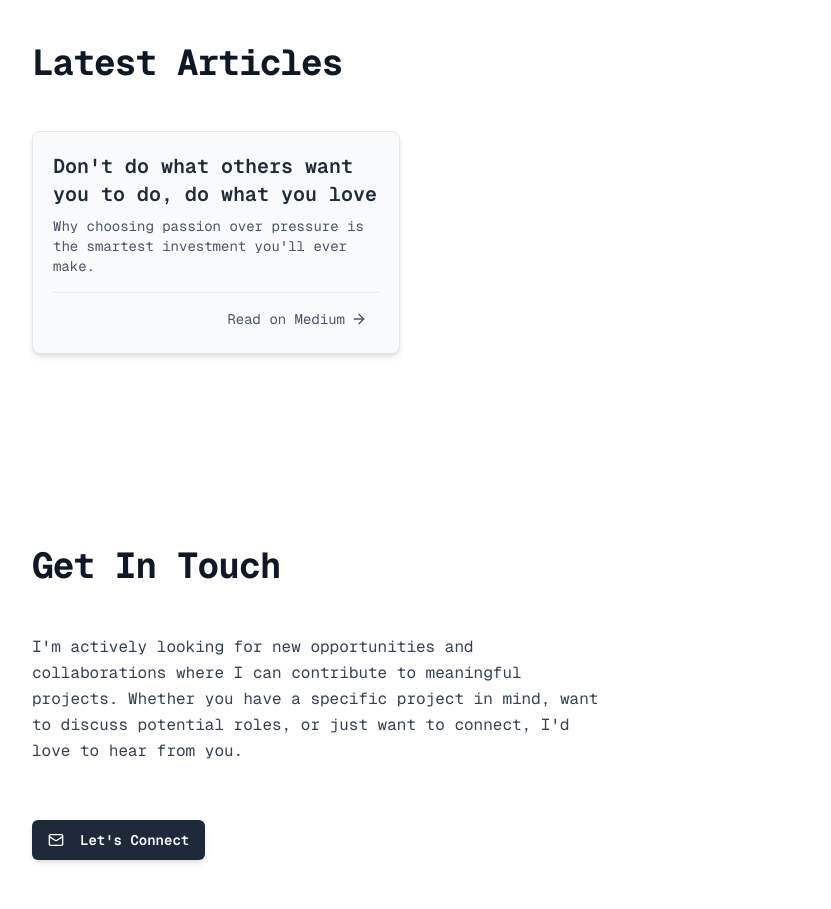
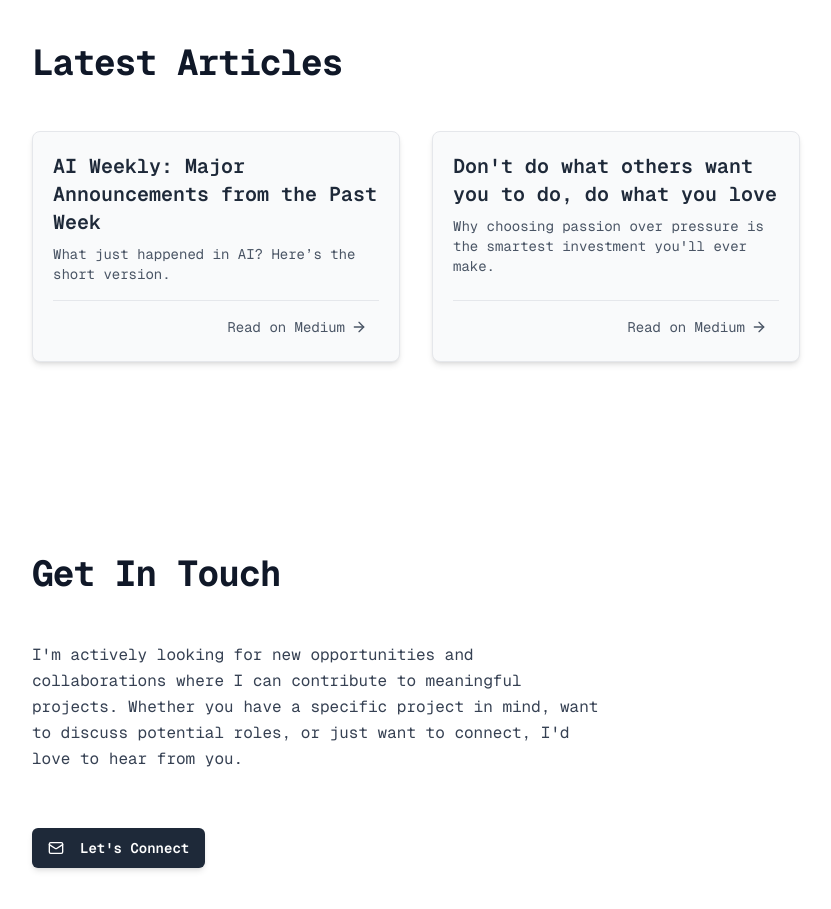
Before and after one commit to VilemB/vilembarnet, a Next.js app: page / in a window 1280 px wide. Shown: the part 2360-3269 px from the top of the page, without its empty margins (224-1055 px from the left). Built offline with nearby package versions, Linux system fonts and the light colour scheme.

Commit message:
New article

```diff
--- a/src/app/page.tsx
+++ b/src/app/page.tsx
@@ -73,6 +73,13 @@ const uiUxSkillsData: string[] = [
 
 // Define dummy blog article data
 const articlesData = [
+  {
+    title: "AI Weekly: Major Announcements from the Past Week",
+    snippet:
+      "What just happened in AI? Here’s the short version.",
+    mediumUrl:
+      "https://medium.com/@barnetvilem/ai-weekly-major-announcements-from-the-past-week-c42bf07b0172",
+  },
   {
     title: "Don't do what others want you to do, do what you love",
     snippet:
```
